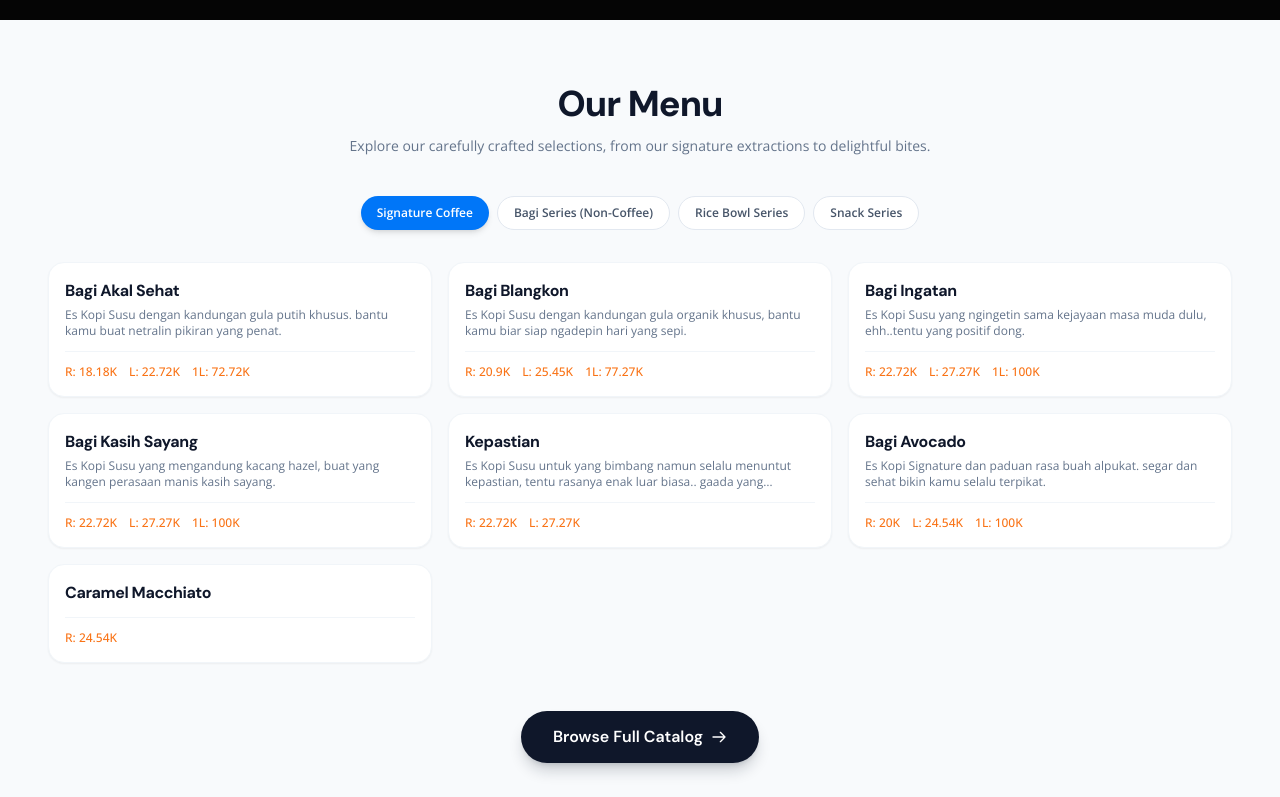
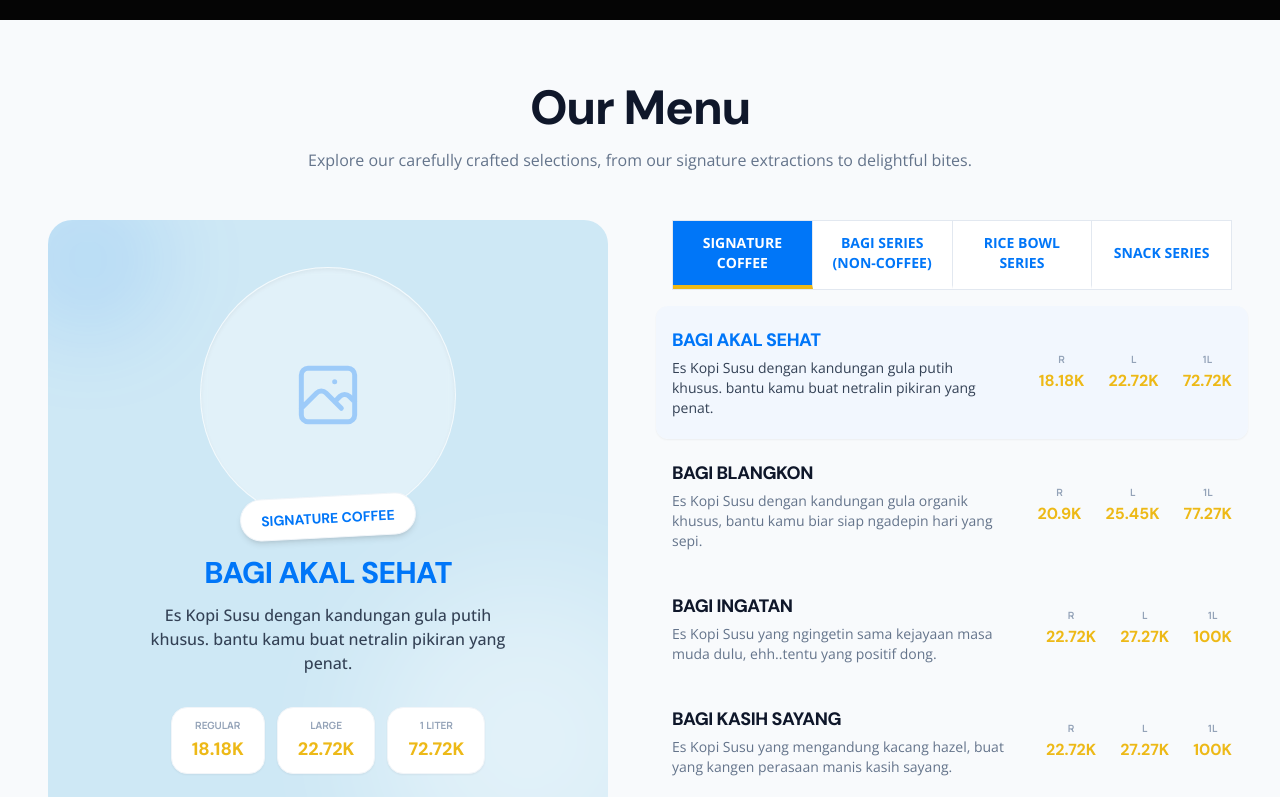
Before and after one commit to akhdanrgya/BAGI-KOPI, a Next.js app: page / in a window 1280 px wide. Shown: the part 3180-3977 px from the top of the page. Built offline with nearby package versions, Linux system fonts and the light colour scheme.

Commit message:
new menu ui

```diff
--- a/src/components/MenuSection.tsx
+++ b/src/components/MenuSection.tsx
@@ -4,6 +4,7 @@ import { useState } from "react";
 import { motion, AnimatePresence } from "framer-motion";
 import menuData from "@/data/menu.json";
 import dynamic from "next/dynamic";
+import Image from "next/image";
 
 const PdfViewer = dynamic(
     () => import("@/components/PdfViewer").then((mod) => mod.PdfViewer),
@@ -12,94 +13,191 @@ const PdfViewer = dynamic(
 
 export function MenuSection() {
     const [activeCategory, setActiveCategory] = useState(menuData.menu[0].category);
+    // Track selected item explicitly
+    const [selectedItem, setSelectedItem] = useState<any>(menuData.menu[0].items[0]);
     const [showPdf, setShowPdf] = useState(false);
 
     const activeMenu = menuData.menu.find((cat) => cat.category === activeCategory);
 
+    const handleCategoryChange = (category: string) => {
+        setActiveCategory(category);
+        const newCategory = menuData.menu.find((cat) => cat.category === category);
+        if (newCategory && newCategory.items.length > 0) {
+            setSelectedItem(newCategory.items[0]); // Select first item automatically
+        }
+    };
+
     return (
         <section id="menu" className="w-full py-16 px-6 md:px-12 transition-colors duration-500 bg-slate-50">
             <div className="max-w-7xl mx-auto">
-                <div className="text-center mb-10">
-                    <h2 className="text-3xl md:text-4xl font-extrabold font-dm-sans mb-3 tracking-tight text-slate-900">
+                <div className="text-center mb-12">
+                    <h2 className="text-3xl md:text-5xl font-extrabold font-dm-sans mb-4 tracking-tight text-slate-900">
                         Our Menu
                     </h2>
-                    <p className="font-open-sans max-w-2xl mx-auto text-sm text-slate-500">
+                    <p className="font-open-sans max-w-2xl mx-auto text-base text-slate-500">
                         Explore our carefully crafted selections, from our signature extractions to delightful bites.
                     </p>
                 </div>
 
-                {/* Category Tabs */}
-                <div className="flex flex-wrap justify-center gap-2 mb-8">
+                {/* Split View Layout */}
+                <div className="grid grid-cols-1 lg:grid-cols-2 gap-10 lg:gap-16 relative">
+
+                    {/* Left Column: Sticky Visual */}
+                    <div className="hidden lg:block relative">
+                        <div className="sticky top-24 w-full h-[600px] bg-[#CEE8F5] flex flex-col items-center justify-center p-8 text-center overflow-hidden rounded-3xl">
+                            <AnimatePresence mode="wait">
+                                <motion.div
+                                    key={selectedItem?.name || 'default'}
+                                    initial={{ opacity: 0, scale: 0.95, y: 10 }}
+                                    animate={{ opacity: 1, scale: 1, y: 0 }}
+                                    exit={{ opacity: 0, scale: 1.05, y: -10 }}
+                                    transition={{ duration: 0.4 }}
+                                    className="z-10 flex flex-col items-center w-full"
+                                >
+                                    {/* Placeholder Image container */}
+                                    <div className="w-48 h-48 lg:w-64 lg:h-64 mb-8 relative flex items-center justify-center bg-white/40 backdrop-blur-sm rounded-full shadow-inner border border-white/60">
+                                        <svg className="w-20 h-20 text-primary/30" fill="none" stroke="currentColor" viewBox="0 0 24 24" xmlns="http://www.w3.org/2000/svg">
+                                            <path strokeLinecap="round" strokeLinejoin="round" strokeWidth={1.5} d="M4 16l4.586-4.586a2 2 0 012.828 0L16 16m-2-2l1.586-1.586a2 2 0 012.828 0L20 14m-6-6h.01M6 20h12a2 2 0 002-2V6a2 2 0 00-2-2H6a2 2 0 00-2 2v12a2 2 0 002 2z" />
+                                        </svg>
+                                        <div className="absolute -bottom-4 bg-white px-5 py-2 rounded-full shadow-md border border-slate-100 transform rotate-[-3deg]">
+                                            <span className="font-bold text-primary text-sm font-dm-sans uppercase">{activeCategory}</span>
+                                        </div>
+                                    </div>
+
+                                    <h3 className="text-2xl lg:text-3xl font-extrabold font-dm-sans text-primary mb-3 leading-tight uppercase tracking-tight">
+                                        {selectedItem?.name || "Lini Produk Bagi Kopi"}
+                                    </h3>
+                                    <p className="font-open-sans text-slate-700 font-medium max-w-sm line-clamp-3">
+                                        {selectedItem?.description || "Pilihan kopi terbaik dan cemilan lezat untuk menemani hari-harimu."}
+                                    </p>
+
+                                    {/* Price Preview on Left */}
+                                    <div className="mt-8 flex gap-3">
+                                        {selectedItem && ('R' in selectedItem.prices) && (selectedItem.prices as any).R && (
+                                            <div className="px-5 py-2.5 bg-white rounded-2xl shadow-sm border border-slate-100 flex flex-col items-center">
+                                                <span className="text-[10px] text-slate-400 font-bold block mb-0.5">REGULAR</span>
+                                                <span className="font-extrabold text-[#EDB917] font-dm-sans text-lg">{(selectedItem.prices as any).R}K</span>
+                                            </div>
+                                        )}
+                                        {selectedItem && ('L' in selectedItem.prices) && (selectedItem.prices as any).L && (
+                                            <div className="px-5 py-2.5 bg-white rounded-2xl shadow-sm border border-slate-100 flex flex-col items-center">
+                                                <span className="text-[10px] text-slate-400 font-bold block mb-0.5">LARGE</span>
+                                                <span className="font-extrabold text-[#EDB917] font-dm-sans text-lg">{(selectedItem.prices as any).L}K</span>
+                                            </div>
+                                        )}
+                                        {selectedItem && ('1L' in selectedItem.prices) && (selectedItem.prices as any)["1L"] && (
+                                            <div className="px-5 py-2.5 bg-white rounded-2xl shadow-sm border border-slate-100 flex flex-col items-center">
+                                                <span className="text-[10px] text-slate-400 font-bold block mb-0.5">1 LITER</span>
+                                                <span className="font-extrabold text-[#EDB917] font-dm-sans text-lg">{(selectedItem.prices as any)["1L"]}K</span>
+                                            </div>
+                                        )}
+                                    </div>
+                                </motion.div>
+                            </AnimatePresence>
+
+                            {/* Decorative element */}
+                            <div className="absolute -bottom-20 -right-20 w-80 h-80 bg-white/40 rounded-full blur-3xl pointer-events-none"></div>
+                            <div className="absolute -top-10 -left-10 w-40 h-40 bg-primary/10 rounded-full blur-2xl pointer-events-none"></div>
+                        </div>
+                    </div>
+
+                    {/* Right Column: Menu List & Tabs */}
+                    <div className="flex flex-col">
+
+                        {/* Category Tabs (Sharp boxes, not pills) */}
+                        <div className="flex flex-wrap gap-0 mb-4 bg-white border border-slate-200">
                             {menuData.menu.map((category) => {
                                 const isActive = activeCategory === category.category;
                                 return (
                                     <button
                                         key={category.category}
-                                onClick={() => setActiveCategory(category.category)}
-                                className={`px-4 py-2 rounded-full font-open-sans font-semibold text-xs transition-all duration-300 ${isActive ? 'bg-primary text-white shadow-md' : 'bg-white text-slate-600 hover:bg-slate-100 hover:text-primary border border-slate-200'}`}
+                                        onClick={() => handleCategoryChange(category.category)}
+                                        className={`flex-1 min-w-[120px] px-4 py-3 font-open-sans font-bold text-xs sm:text-sm transition-all duration-300 border-r border-slate-200 last:border-r-0 ${
+                                            isActive
+                                                ? 'bg-primary text-white border-b-4 border-b-[#EDB917]'
+                                                : 'bg-white text-primary hover:bg-slate-50 border-b-4 border-b-transparent hover:border-b-slate-300'
+                                        }`}
                                     >
-                                {category.category}
+                                        {category.category.toUpperCase()}
                                     </button>
                                 );
                             })}
                         </div>
 
-                {/* Menu Grid */}
-                <motion.div
-                    layout
-                    className="grid grid-cols-1 md:grid-cols-2 lg:grid-cols-3 gap-4"
-                >
+                        {/* Menu Flat List */}
+                        <motion.div layout className="flex flex-col w-full">
                             <AnimatePresence mode="popLayout">
-                        {activeMenu?.items.map((item, idx) => (
+                                {activeMenu?.items.map((item, idx) => {
+                                    const isSelected = selectedItem?.name === item.name;
+
+                                    return (
                                         <motion.div
                                             key={item.name}
                                             layout
-                                initial={{ opacity: 0, scale: 0.9 }}
-                                animate={{ opacity: 1, scale: 1 }}
-                                exit={{ opacity: 0, scale: 0.9 }}
-                                transition={{ duration: 0.3, delay: idx * 0.05 }}
-                                className="flex flex-col p-4 rounded-2xl shadow-sm border hover:shadow-md transition-shadow h-full bg-white border-slate-100"
+                                            initial={{ opacity: 0, x: -10 }}
+                                            animate={{ opacity: 1, x: 0 }}
+                                            exit={{ opacity: 0, x: -10 }}
+                                            transition={{ duration: 0.2, delay: idx * 0.03 }}
+                                            onClick={() => setSelectedItem(item)}
+                                            className={`group flex flex-col sm:flex-row justify-between items-start sm:items-center py-5 border-b border-dashed gap-4 cursor-pointer transition-all duration-300 px-4 -mx-4 rounded-xl ${
+                                                isSelected
+                                                    ? 'border-transparent bg-blue-50/60 shadow-sm'
+                                                    : 'border-slate-300 hover:bg-slate-50 border-transparent hover:border-transparent'
+                                            }`}
                                         >
-                                <div className="flex-1">
-                                    <h3 className="text-base font-bold font-dm-sans tracking-tight text-slate-900">
+                                            {/* Left Side: Name and Description */}
+                                            <div className="flex-1 pr-4">
+                                                <h3 className={`text-lg font-extrabold font-dm-sans tracking-tight uppercase transition-colors ${isSelected ? 'text-primary' : 'text-slate-900 group-hover:text-primary'}`}>
                                                     {item.name}
                                                 </h3>
                                                 {item.description && (
-                                        <p className="text-xs font-open-sans mt-1 line-clamp-2 text-slate-500">
+                                                    <p className={`text-sm font-open-sans mt-1 transition-colors ${isSelected ? 'text-slate-700' : 'text-slate-500'}`}>
                                                         {item.description}
                                                     </p>
                                                 )}
                                             </div>
 
-                                <div className="flex gap-3 mt-3 pt-3 border-t border-slate-100">
+                                            {/* Right Side: Prices */}
+                                            <div className="flex gap-4 sm:gap-6 items-center flex-shrink-0">
                                                 {('R' in item.prices) && (item.prices as any).R && (
-                                        <span className="font-medium text-orange-500 font-open-sans text-xs">R: {(item.prices as any).R}K</span>
+                                                    <div className="flex flex-col items-center">
+                                                        <span className="text-[10px] text-slate-400 font-bold mb-0.5">R</span>
+                                                        <span className="font-bold text-[#EDB917] font-dm-sans text-base">{(item.prices as any).R}K</span>
+                                                    </div>
                                                 )}
                                                 {('L' in item.prices) && (item.prices as any).L && (
-                                        <span className="font-medium text-orange-500 font-open-sans text-xs">L: {(item.prices as any).L}K</span>
+                                                    <div className="flex flex-col items-center">
+                                                        <span className="text-[10px] text-slate-400 font-bold mb-0.5">L</span>
+                                                        <span className="font-bold text-[#EDB917] font-dm-sans text-base">{(item.prices as any).L}K</span>
+                                                    </div>
                                                 )}
                                                 {('1L' in item.prices) && (item.prices as any)["1L"] && (
-                                        <span className="font-medium text-orange-500 font-open-sans text-xs">1L: {(item.prices as any)["1L"]}K</span>
+                                                    <div className="flex flex-col items-center">
+                                                        <span className="text-[10px] text-slate-400 font-bold mb-0.5">1L</span>
+                                                        <span className="font-bold text-[#EDB917] font-dm-sans text-base">{(item.prices as any)["1L"]}K</span>
+                                                    </div>
                                                 )}
                                             </div>
                                         </motion.div>
-                        ))}
+                                    );
+                                })}
                             </AnimatePresence>
                         </motion.div>
 
                         {/* Browse Catalog CTA */}
                         <motion.div
-                    initial={{ opacity: 0, y: 20 }}
-                    whileInView={{ opacity: 1, y: 0 }}
+                            initial={{ opacity: 0 }}
+                            whileInView={{ opacity: 1 }}
                             viewport={{ once: true }}
-                    transition={{ delay: 0.3 }}
-                    className="mt-12 flex justify-center"
+                            className="mt-8 flex justify-start"
                         >
                             <button
                                 onClick={() => setShowPdf(!showPdf)}
-                        className="px-8 py-3.5 bg-slate-900 text-white font-semibold rounded-full hover:bg-slate-800 transition-colors shadow-lg shadow-slate-900/20 font-dm-sans group flex items-center gap-2"
+                                className="px-6 py-3 border-2 border-primary text-primary font-bold rounded-none hover:bg-primary hover:text-white transition-colors duration-300 font-dm-sans group flex items-center gap-3 w-full justify-center sm:w-auto"
                             >
-                        {showPdf ? "Hide Full Catalog" : "Browse Full Catalog"}
+                                <span className="tracking-widest uppercase text-sm">
+                                    {showPdf ? "Tutup Katalog" : "Lihat Buku Menu"}
+                                </span>
                                 <svg
                                     className={`w-4 h-4 transition-transform duration-300 ${showPdf ? '-rotate-90' : 'group-hover:translate-x-1'}`}
                                     fill="none"
@@ -115,7 +213,10 @@ export function MenuSection() {
                             </button>
                         </motion.div>
 
-                {/* PDF Viewer Section */}
+                    </div>
+                </div>
+
+                {/* PDF Viewer Section (Full width at bottom) */}
                 <AnimatePresence>
                     {showPdf && (
                         <motion.div
@@ -124,16 +225,17 @@ export function MenuSection() {
                             exit={{ opacity: 0, height: 0, marginTop: 0 }}
                             className="overflow-hidden"
                         >
-                            <div className="bg-white p-6 md:p-8 rounded-3xl shadow-sm border border-slate-100">
+                            <div className="bg-white p-6 md:p-8 border-t-4 border-t-primary shadow-lg rounded-b-xl border-x border-b border-slate-100">
                                 <div className="text-center mb-8">
-                                    <h3 className="text-2xl font-bold font-dm-sans text-slate-900">Full Catalog Menu</h3>
-                                    <p className="text-slate-500 font-open-sans mt-2">Geser untuk melihat halaman selanjutnya</p>
+                                    <h3 className="text-2xl font-extrabold font-dm-sans text-slate-900 uppercase tracking-tight">Katalog Lengkap</h3>
+                                    <p className="text-slate-500 font-open-sans mt-2">Geser untuk melihat halaman menu kami</p>
                                 </div>
                                 <PdfViewer file="/data/bagi_kopi_menu.pdf" />
                             </div>
                         </motion.div>
                     )}
                 </AnimatePresence>
+
             </div>
         </section>
     );
```
Also changed, not shown: 1 other file (tests, documents, lock files or other folders). Lines whose indentation alone changed are shown as unchanged.
